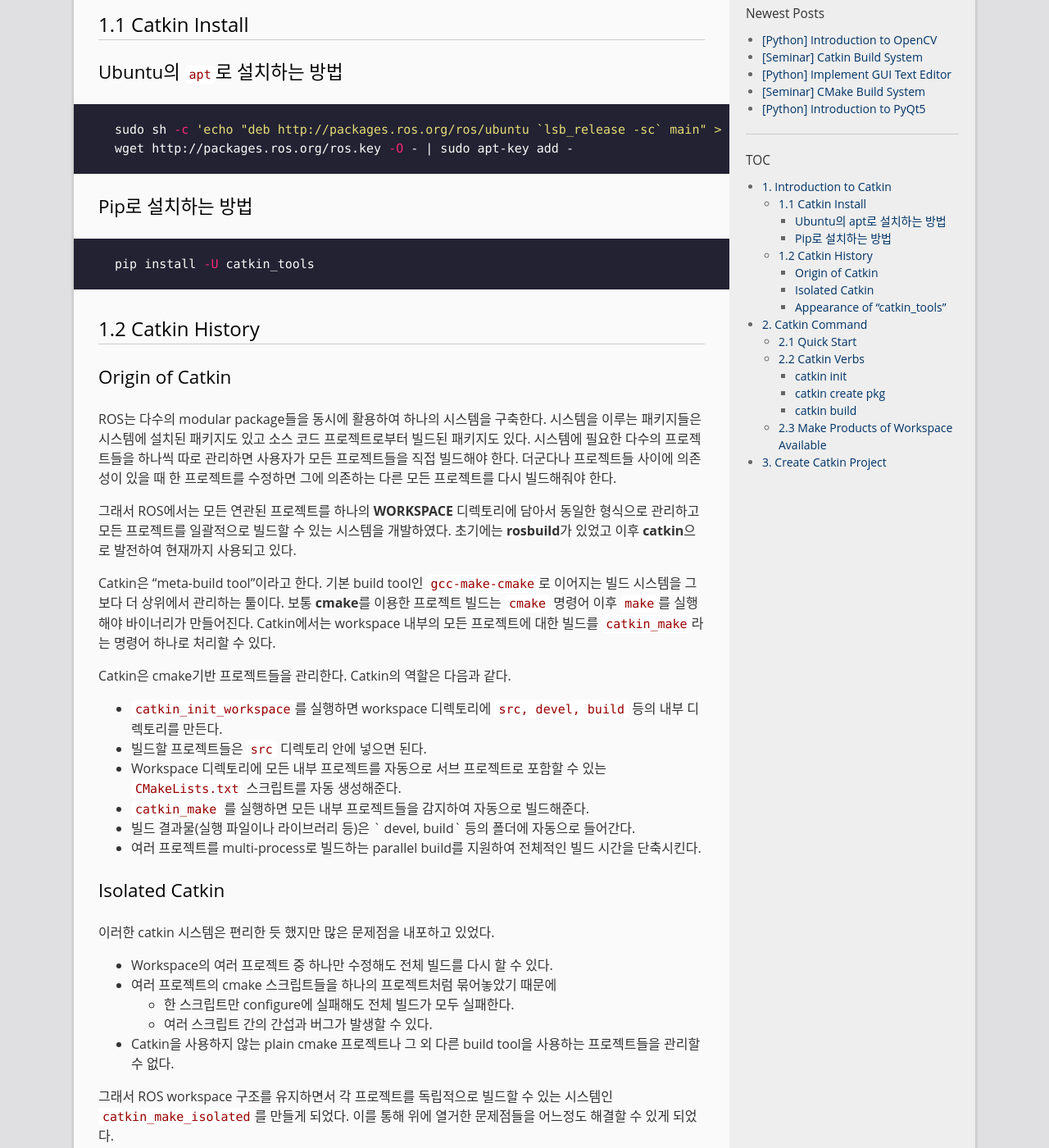
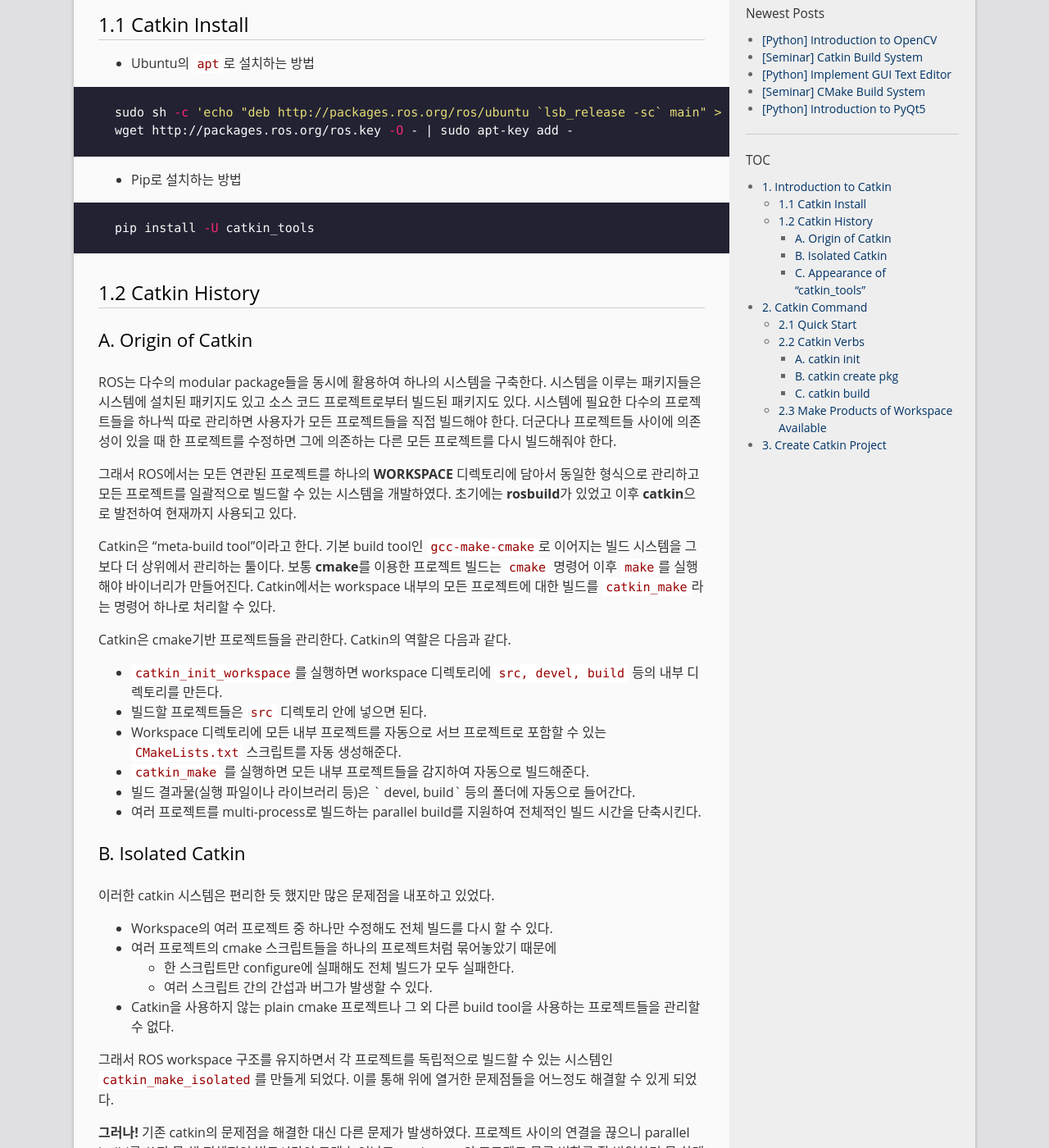
Before and after one commit to goodgodgd/ian-lecture, a Jekyll site: the page built from _posts/2019-05-05-catkin.md, in a window 1280 px wide and 1400 px high, scrolled down 368 px. Shown: the whole window at 82% size. Built offline with Jekyll 4.4.1, drawn with Linux system fonts in a browser that asks for light colours; some of the changed text lies outside the part shown.

Commit message:
minor change

````diff
--- a/_posts/2019-05-05-catkin.md
+++ b/_posts/2019-05-05-catkin.md
@@ -15,14 +15,14 @@ categories: 2019-1-seminar
 
 ## 1.1 Catkin Install
 
-### Ubuntu의 `apt`로 설치하는 방법
+- Ubuntu의 `apt`로 설치하는 방법
 
 ```bash
 sudo sh -c 'echo "deb http://packages.ros.org/ros/ubuntu `lsb_release -sc` main" > /etc/apt/sources.list.d/ros-latest.list'
 wget http://packages.ros.org/ros.key -O - | sudo apt-key add -
 ```
 
-### Pip로 설치하는 방법
+- Pip로 설치하는 방법
 
 ```bash
 pip install -U catkin_tools
@@ -32,7 +32,7 @@ pip install -U catkin_tools
 
 ## 1.2 Catkin History
 
-### Origin of Catkin
+### A. Origin of Catkin
 
 ROS는 다수의 modular package들을 동시에 활용하여 하나의 시스템을 구축한다. 시스템을 이루는 패키지들은 시스템에 설치된 패키지도 있고 소스 코드 프로젝트로부터 빌드된 패키지도 있다. 시스템에 필요한 다수의 프로젝트들을 하나씩 따로 관리하면 사용자가 모든 프로젝트들을 직접 빌드해야 한다. 더군다나 프로젝트들 사이에 의존성이 있을 때 한 프로젝트를 수정하면 그에 의존하는 다른 모든 프로젝트를 다시 빌드해줘야 한다.
 
@@ -51,7 +51,7 @@ Catkin은 cmake기반 프로젝트들을 관리한다.  Catkin의 역할은 다
 
 
 
-### Isolated Catkin
+### B. Isolated Catkin
 
 이러한 catkin 시스템은 편리한 듯 했지만 많은 문제점을 내포하고 있었다.
 
@@ -67,7 +67,7 @@ Catkin은 cmake기반 프로젝트들을 관리한다.  Catkin의 역할은 다
 
 
 
-### Appearance of "catkin_tools"
+### C. Appearance of "catkin_tools"
 
 기존 `catkin_make`와 `catkin_make_isolated`의 단점을 동시에 해결하고자 **catkin_tools**라는 패키지를 개발하여 `catkin`이라는 새로운 command를 만들었다. ROS의 기본 catkin은 `catkin_`으로 시작하는 다수의 명령어로 이루어져 있는데 catkin_tools의 catkin은 `catkin`이라는 하나의 명령어에 모든 기능을 담았다. 중요한 것은 다음과 같이 새로운 `catkin`에서 개선된 점들이다.
 
@@ -130,7 +130,7 @@ Verb 중에서 핵심적인 3개만 더 설명한다.
 
 
 
-### catkin init
+### A. catkin init
 
 새로운 Workspace를 초기화하는 verb다. 빈 폴더를 만들고 `catkin init`을 실행하면 아무 일도 일어나지 않는다. 은밀하게 숨김 폴더 `.catkin_tools` 하나만 생성될 뿐이다. `catkin`은 `.catkin_tools` 폴더의 부모 폴더를 workspace로 인식한다.
 
@@ -138,7 +138,7 @@ Verb 중에서 핵심적인 3개만 더 설명한다.
 
 
 
-### catkin create pkg
+### B. catkin create pkg
 
 새로운 패키지를 만드는 verb다. verb 자체는 `create`인데 필수 인자로 `pkg`가 있어서 어쩔수 없이 `catkin create pkg [package name]`으로 써야한다. 주의할 점은 이 명령을 실행한 곳에 새로운 패키지 폴더가 만들어지기 때문에 반드시 **source space(/src)  안에서 실행**해야 한다는 것이다.
 
@@ -148,7 +148,7 @@ Verb 중에서 핵심적인 3개만 더 설명한다.
 
 
 
-### catkin build
+### C. catkin build
 
 Workspace 내부의 패키지들을 빌드한다. 빌드 대상은 **source space**(/src)에 들어있는 패키지들이다 빌드 중간 결과물(cmake와 make 중간 생성 파일들)은 **build space** (/build)에 저장된다. 최종 결과물(실행 파일과 라이브러리 등 바이너리)은 **devel space**(/devel)에 저장된다.
 
````
Also changed, not shown: _posts/2019-04-30-text-editor.md (+1 -1 lines).
